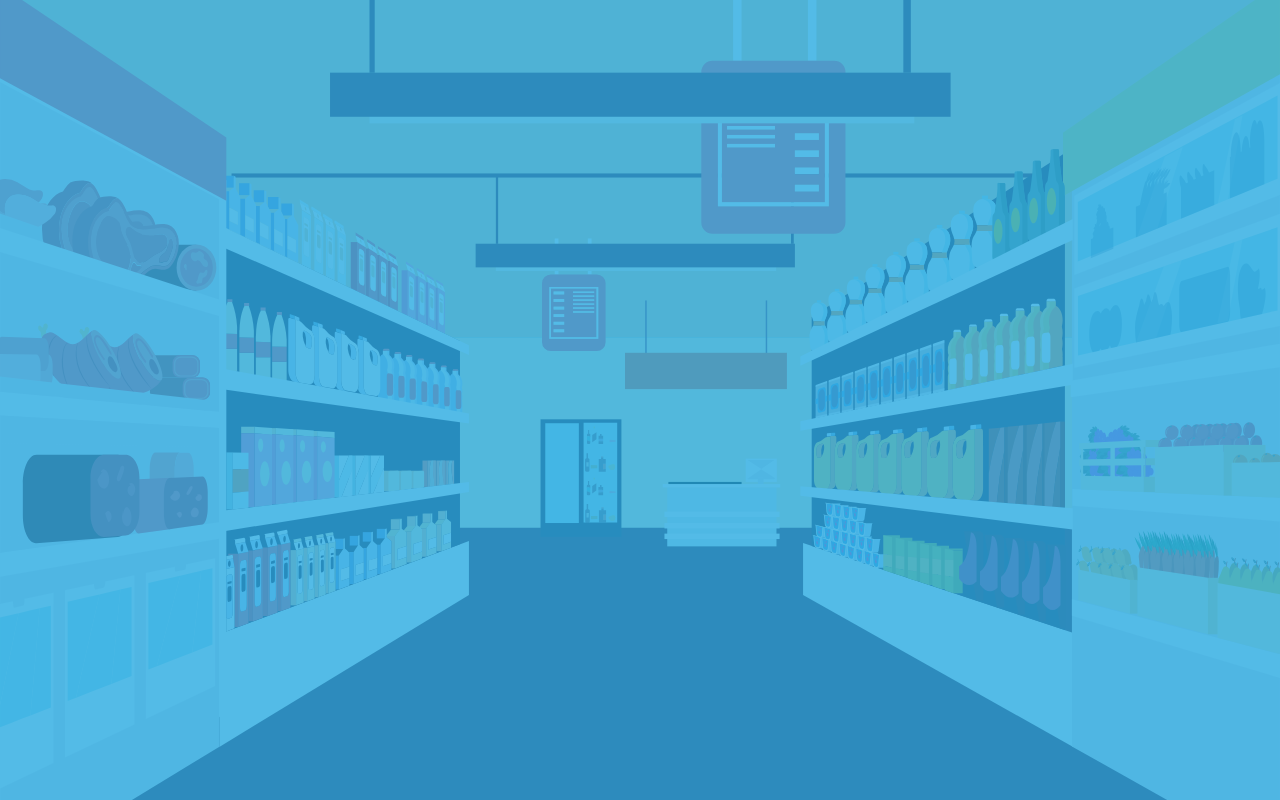
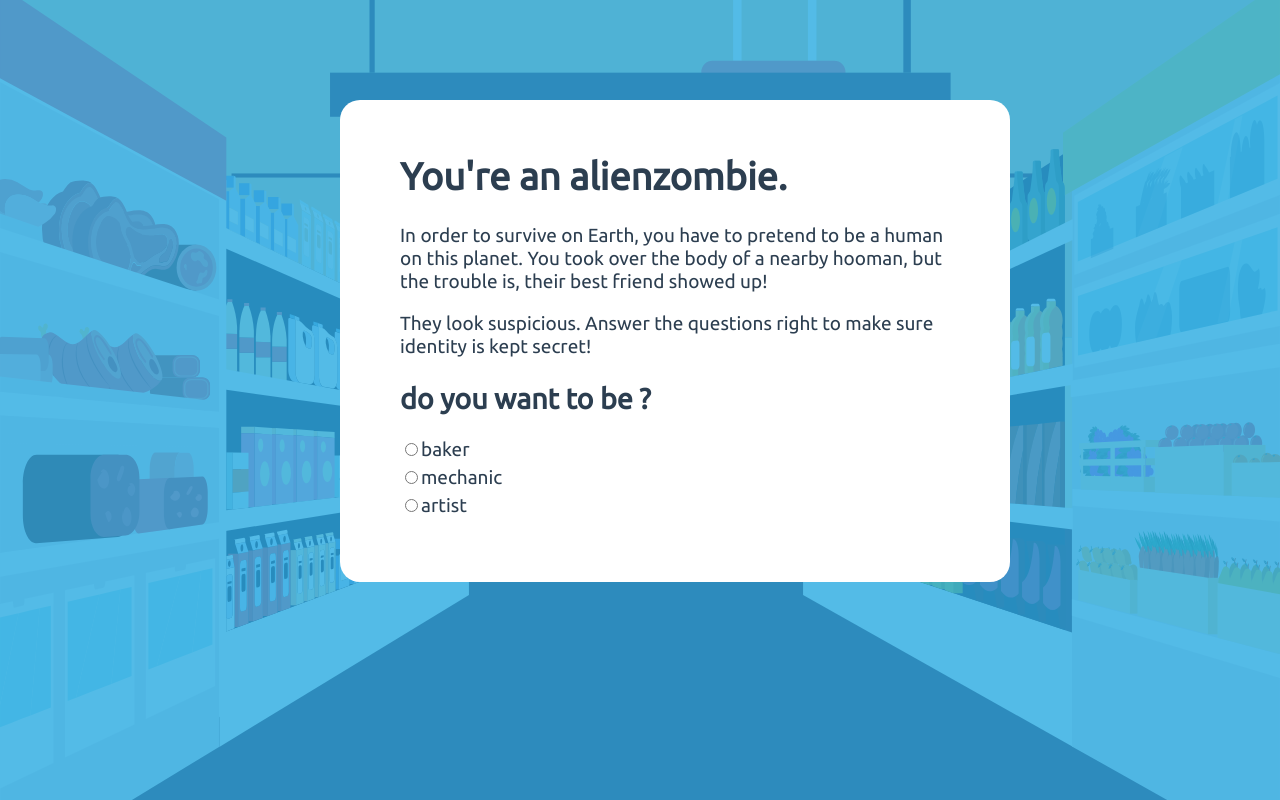
Before and after one commit to icalbalino/gimgim-web-apps-with-vueandnuxt, a Vue app in the folder game-a/: page / in a window 1280 px wide. Built offline with nearby package versions, Linux system fonts and the light colour scheme.

Commit message:
adding application UI state

```diff
--- a/game-a/src/App.vue
+++ b/game-a/src/App.vue
@@ -1,10 +1,91 @@
 <template>
   <div id="app" class="contain">
 
+    <GamestateStart v-if="uiState === 'start'">
+      <h2>do you want to be ?</h2>
+      <p
+        v-for="option in characterChoices"
+        :key="option"
+        class="character-choices"
+      >
+        <input
+          v-model="characterinput"
+          :id="option"
+          :value="option"
+          type="radio"
+        />
+        <label :for="option">{{ option }}</label>
+        <br />
+      </p>
+    </GamestateStart>
+
+    <section v-else>
+      <svg viewBox="0 -180 1628 1180" class="main">
+        <defs>
+          <clipPath id="bottom-clip">
+            <rect class="bottom-clip-path" x="1131.5" y="546.5" width="406" height="1000" />
+          </clipPath>
+          <clipPath id="top-clip">
+            <rect class="top-clip-path" x="1131.5" y="69.5" width="406" height="473" />
+          </clipPath>
+        </defs>
+
+        <text
+          x="1000"
+          y="930"
+          style="font: normal 45px 'Recursive; text-transform: uppercase;"
+          class="text"
+        >Character Name</text>
+
+        <path fill="#f0959f" d="M0 842h657v192H0z" />
+
+        <g id="friendbubble">
+          <path
+            class="cls-45"
+            d="M342.3 471.8h106.6c0 42.6-21.3 63.9-21.3 63.9 64 0 85.3-63.9 85.3-63.9h42.6c42.7 0 42.7-42.7 42.7-42.7s21.3-149.3 21.3-191.9-42.6-42.7-42.6-42.7H321c-42.7 0-42.7 42.7-42.7 42.7l21.4 191.9s0 42.7 42.6 42.7z"
+            transform="translate(17)"
+          />
+          <path
+            class="cls-20"
+            d="M333.8 463.2h106.6c0 42.7-21.3 64-21.3 64 63.9 0 85.3-64 85.3-64H547c42.7 0 42.7-42.6 42.7-42.6s21.3-149.3 21.3-192-42.7-42.6-42.7-42.6H312.4c-42.6 0-42.6 42.6-42.6 42.6l21.3 192s0 42.6 42.7 42.6z"
+            transform="translate(17)"
+          />
+        </g>
+
+        <g id="alienbubble">
+          <path
+            class="cls-45"
+            d="M948.3 344.5c-103.8 0-187.9 76.3-187.9 170.4s84.1 170.3 187.9 170.3a201.5 201.5 0 00100.5-26.4l87.4 26.4-29.1-79.2c18.4-26.4 29.1-57.6 29.1-91.1 0-94.1-84.1-170.4-187.9-170.4z"
+            transform="translate(17)"
+          />
+          <path
+            class="cls-20"
+            d="M938.9 336C835.1 336 751 412.3 751 506.4s84.1 170.3 187.9 170.3a201.5 201.5 0 00100.5-26.4l87.4 26.4-29.1-79.2c18.4-26.4 29.1-57.6 29.1-91.1 0-94.1-84.1-170.4-187.9-170.4z"
+            transform="translate(17)"
+          />
+        </g>
+      </svg>
+    </section>
   </div>
 </template>
 
 <script>
+import { mapState } from 'vuex';
+import GamestateStart from '@/components/GamestateStart.vue';
+
+export default {
+  components: {
+    GamestateStart
+  },
+  data() {
+    return {
+      characterinput: '',
+    }
+  },
+  computed: {
+    ...mapState(["uiState", "questions", "character", "characterChoices"]),
+  },
+};
 
 </script>
 
--- /dev/null
+++ b/game-a/src/components/GamestateStart.vue
@@ -0,0 +1,26 @@
+<template>
+    <div class="modal">
+        <h1 id="header">You're an alienzombie.</h1>
+        <p>
+            In order to survive on Earth, you have to pretend to be a human on this
+            planet. You took over the body of a nearby hooman, but the trouble is, their
+            best friend showed up!
+        </p>
+        <p>
+            They look suspicious. Answer the questions right to make sure identity is
+            kept secret!
+        </p>
+
+        <slot></slot>
+    </div>
+</template>
+
+<script>
+    export default {
+
+    }
+</script>
+
+<style lang="scss" scoped>
+
+</style>
--- a/game-a/src/store/index.js
+++ b/game-a/src/store/index.js
@@ -5,6 +5,9 @@
 
 export default new Vuex.Store({
   state: {
+    uiState: 'start',
+    character: "",
+    characterChoices: ["baker", "mechanic", "artist"],
     questions: [
       {
         question: `What's your dog's name?`,
```
Also changed, not shown: game-a/src/assets/basesvg.svg (added), 1 other file (tests, documents, lock files or other folders).
